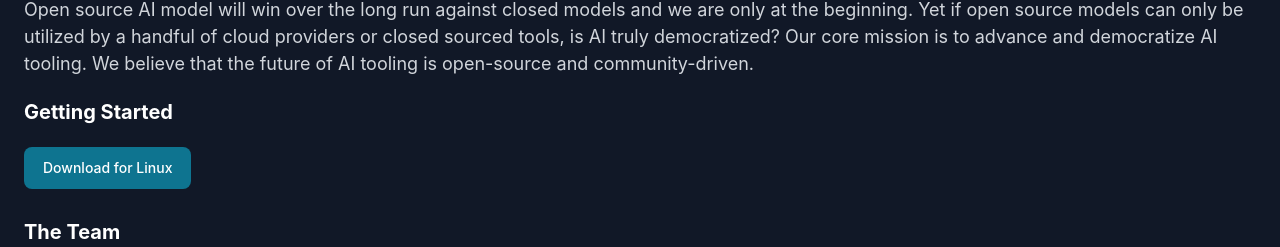
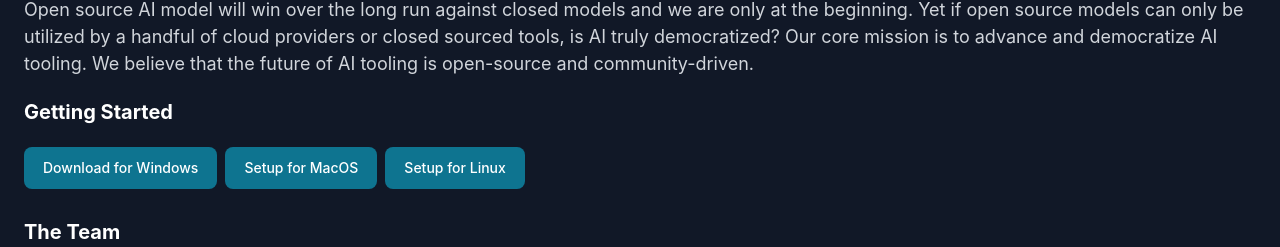
Before and after one commit to Comfy-Org/homepage, a Next.js app: page / in a window 1280 px wide. Shown: the part 890-1137 px from the top of the page. Built offline with nearby package versions, Linux system fonts and the light colour scheme; no server answers.

Commit message:
Add all the download buttons

```diff
--- a/components/DownloadButton.tsx
+++ b/components/DownloadButton.tsx
@@ -2,35 +2,47 @@ import React, { useState, useEffect } from 'react';
 import { Button } from 'flowbite-react';
 
 const DownloadButton = () => {
-    const [downloadLink, setDownloadLink] = useState('');
-    const [osName, setOsName] = useState('');
+    // const [downloadLink, setDownloadLink] = useState('');
+    // const [osName, setOsName] = useState('');
 
-    useEffect(() => {
-        const detectOS = () => {
-            const userAgent = window.navigator.userAgent.toLowerCase();
-            if (userAgent.indexOf("win") > -1) {
-                setOsName('Windows');
-                setDownloadLink('https://docs.comfy.org/get_started/pre_package');
-            } else if (userAgent.indexOf("mac") > -1) {
-                setOsName('macOS');
-                setDownloadLink('https://docs.comfy.org/get_started/manual_install');
-            } else if (userAgent.indexOf("linux") > -1) {
-                setOsName('Linux');
-                setDownloadLink('https://docs.comfy.org/get_started/manual_install');
-            }
-        };
+    // TODO: detect OS to change the button color
+    // useEffect(() => {
+    //     const detectOS = () => {
+    //         const userAgent = window.navigator.userAgent.toLowerCase();
+    //         if (userAgent.indexOf("win") > -1) {
+    //             setOsName('Windows');
+    //             // setDownloadLink();
+    //         } else if (userAgent.indexOf("mac") > -1) {
+    //             setOsName('macOS');
+    //             // setDownloadLink('https://docs.comfy.org/get_started/manual_install');
+    //         } else if (userAgent.indexOf("linux") > -1) {
+    //             setOsName('Linux');
+    //             // setDownloadLink();
+    //         }
+    //     };
 
-        detectOS();
-    }, []);
+    //     detectOS();
+    // }, []);
 
     return (
-        <div className="inline-flex flex-col items-center">
-
+        <div className="inline-flex flex-row gap-2 items-center">
             <Button
-                href={downloadLink}
+                href='https://docs.comfy.org/get_started/pre_package'
                 className="mb-2"
             >
-                Download for {osName}
+                Download for Windows
+            </Button>
+            <Button
+                href='https://docs.comfy.org/get_started/manual_install'
+                className="mb-2"
+            >
+                Setup for MacOS
+            </Button>
+            <Button
+                href='https://docs.comfy.org/get_started/manual_install'
+                className="mb-2"
+            >
+                Setup for Linux
             </Button>
         </div>
     );
```
